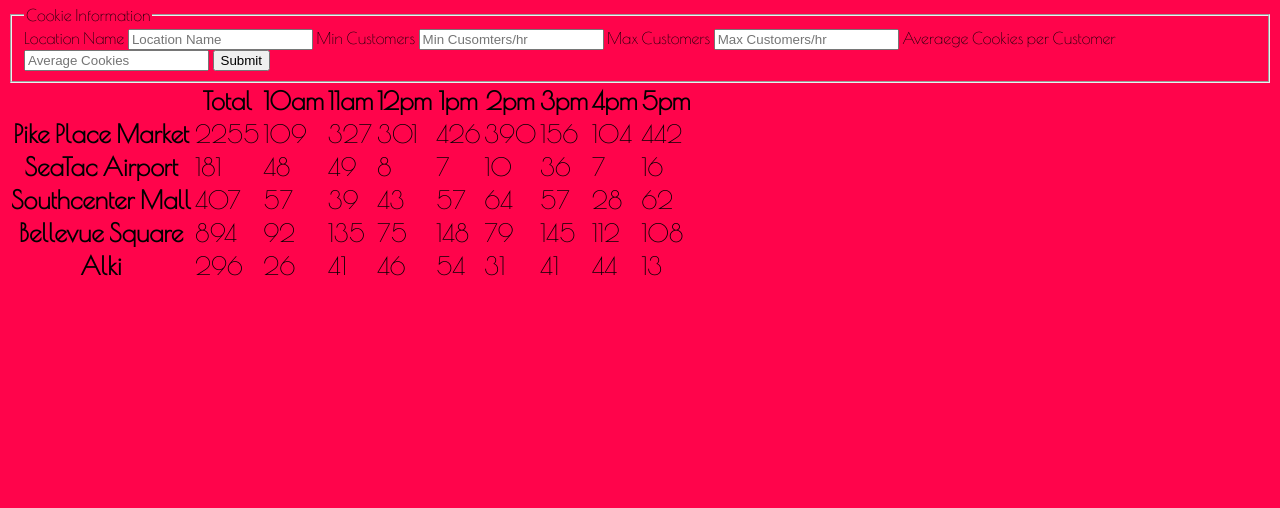
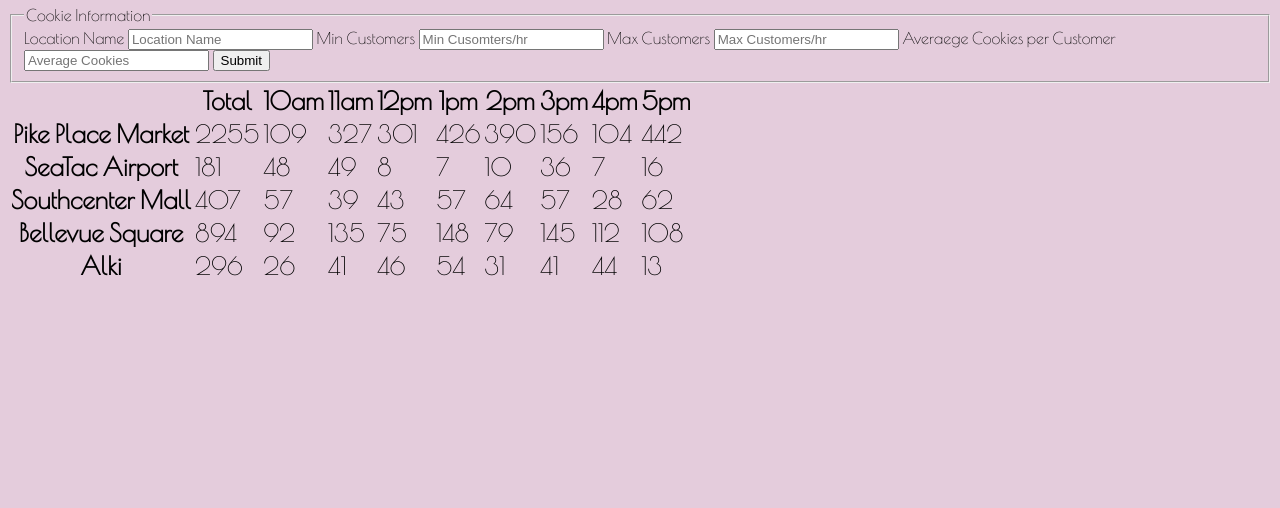
Before and after one commit to laurens914/cookie-stand, a plain HTML site: page sales.html in a window 1280 px wide. Shown: the part 292-800 px from the top of the page. Drawn offline with nearby package versions, Linux system fonts and the light colour scheme; files that its build step writes are made by us from their sources; files whose address does not match are found by name.

Commit message:
update readme and sales css

```diff
--- a/css/cookies.css
+++ b/css/cookies.css
@@ -1,5 +1,5 @@
 body {
-  background-color: #FF044B;
+  background-color: #E4CCDC;
   font-family: Poiret One
 }
 
```
Also changed, not shown: 1 other file.
